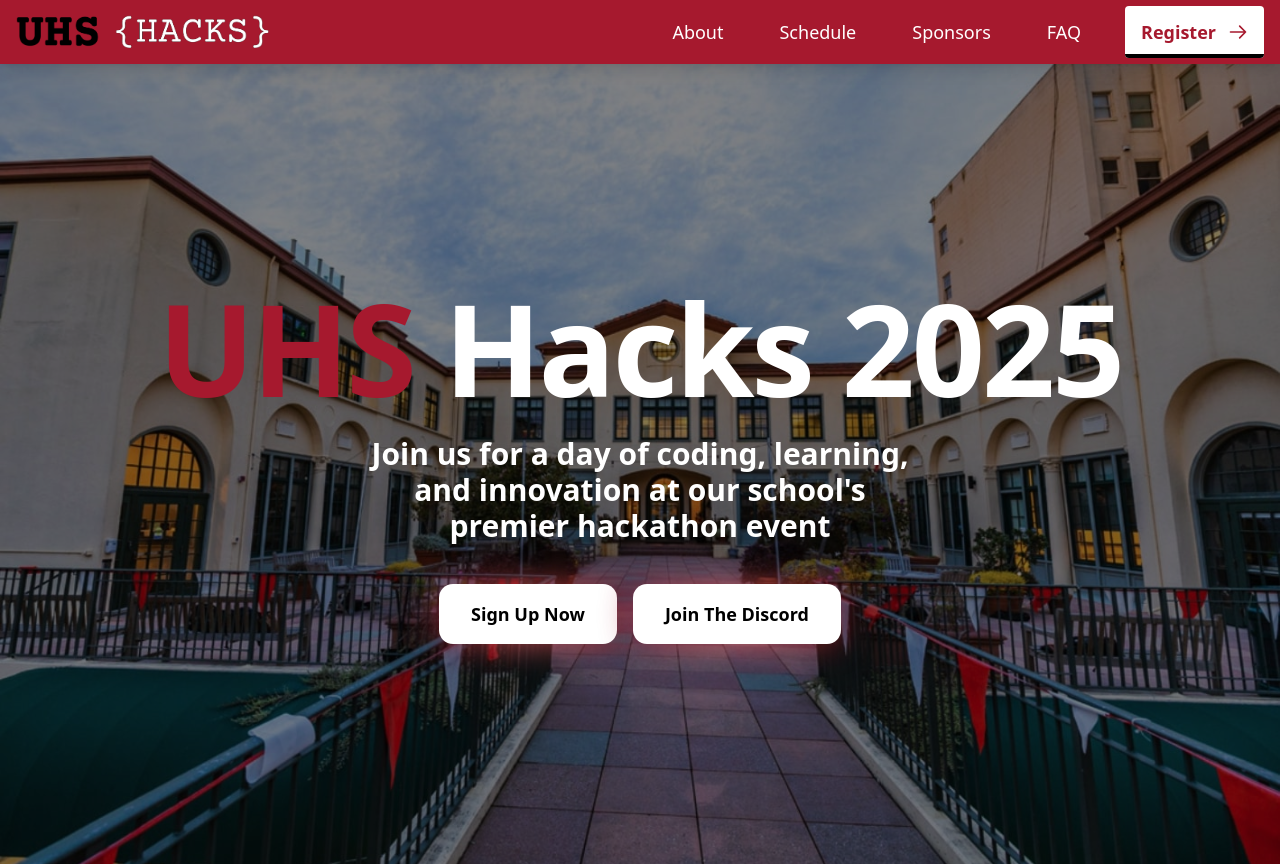
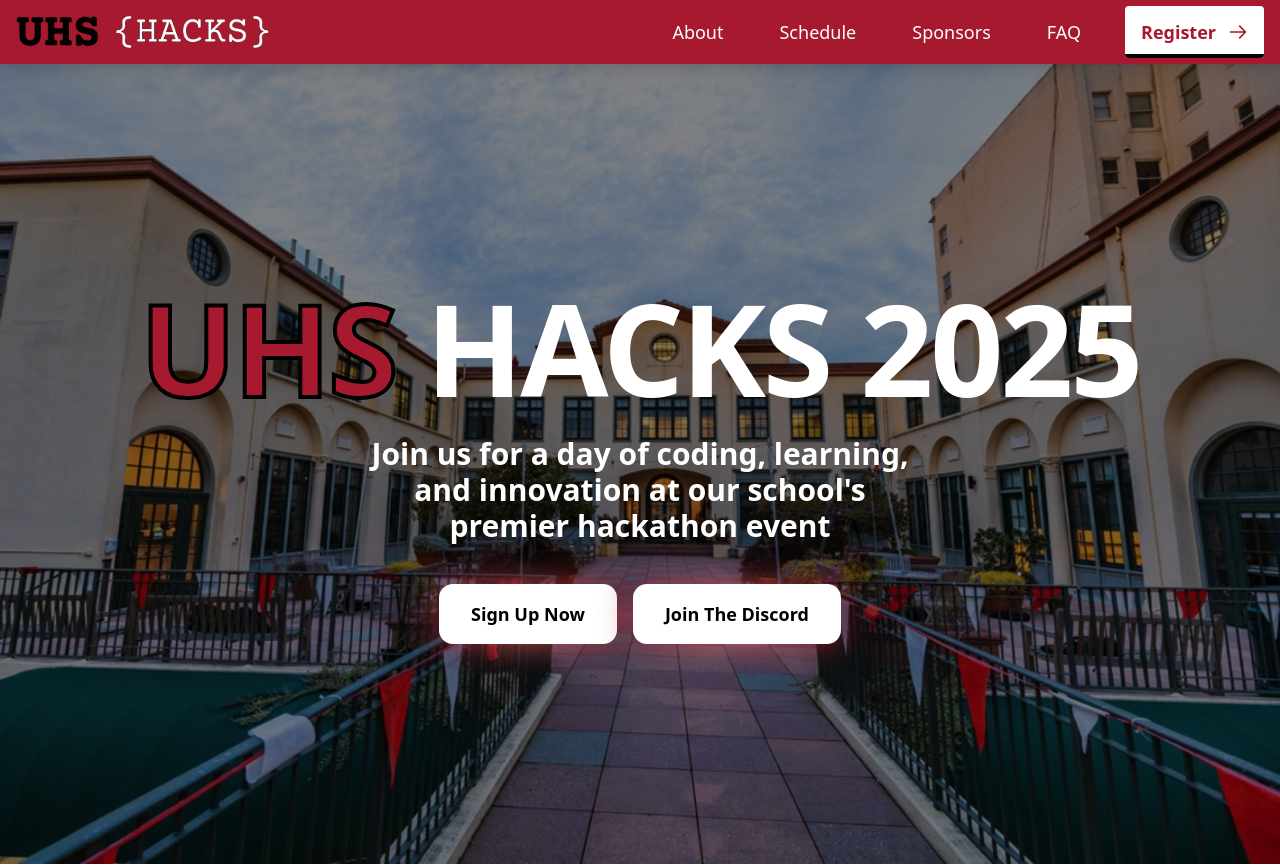
Before and after one commit to jacob-s-codes/uhshacks, a Next.js app: page / in a window 1280 px wide. Shown: the top 866 px of the page. Built offline with nearby package versions, Linux system fonts and the light colour scheme.

Commit message:
added outline on text

```diff
--- a/src/app/HomeClient.tsx
+++ b/src/app/HomeClient.tsx
@@ -50,7 +50,7 @@ const HomeClient = () => {
       <div className="homebg h-screen">
         <div className="h-full flex flex-col items-center justify-center px-4">
 
-          <h1 className=" font-black tracking-tight text-white text-7xl lg:text-9xl text-center"><span className='text-darkred'>UHS </span><CryptoText text="Hacks 2025" /></h1>
+          <h1 className=" font-black tracking-tight text-white text-7xl lg:text-9xl text-center"><span className='text-darkred' style={{ WebkitTextStroke: '4px black' }}>UHS </span><CryptoText text="HACKS 2025" /></h1>
           <h2 className="mt-6 max-w-xl text-center font-semibold lg:text-3xl text-2xl text-white">
             Join us for a day of coding, learning, and innovation at our school's premier hackathon event
           </h2>
```
